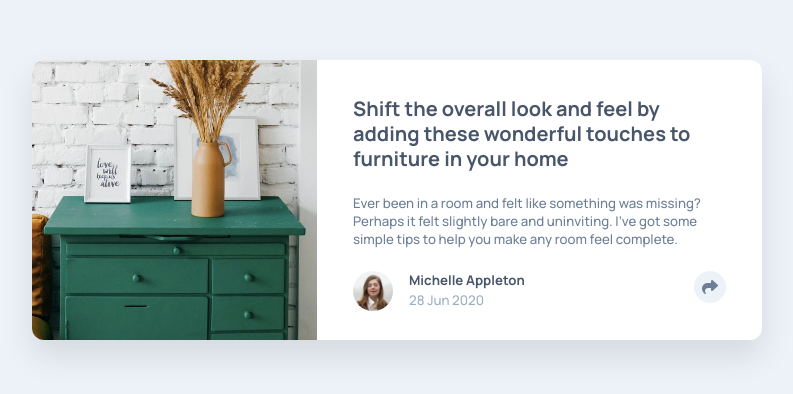
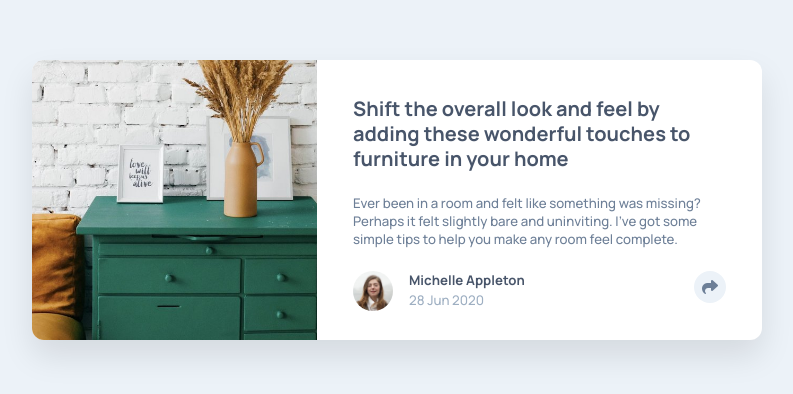
Before and after one commit to fermop/Frontend_Mentor-11thChallenge, a plain HTML site: page index.html in a window 1280 px wide. Shown: the part 200-594 px from the top of the page, without its empty margins (243-1036 px from the left). Drawn offline with Linux system fonts and the light colour scheme.

Commit message:
Repositioning bacground-image on larger sizes

```diff
--- a/css/style.css
+++ b/css/style.css
@@ -159,6 +159,7 @@ h1, h2, a {
   .card__img {
     width: 17.8125rem;
     height: 100%;
+    background-position: center left;
     border-radius: .75rem 0 0 .75rem;
   }
   .card__info {
```
